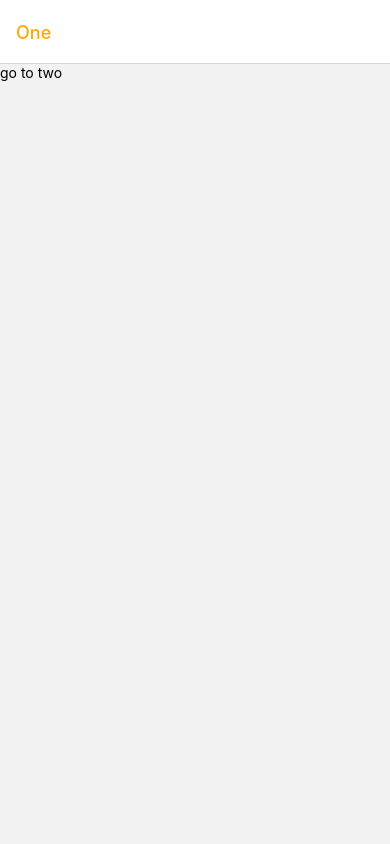
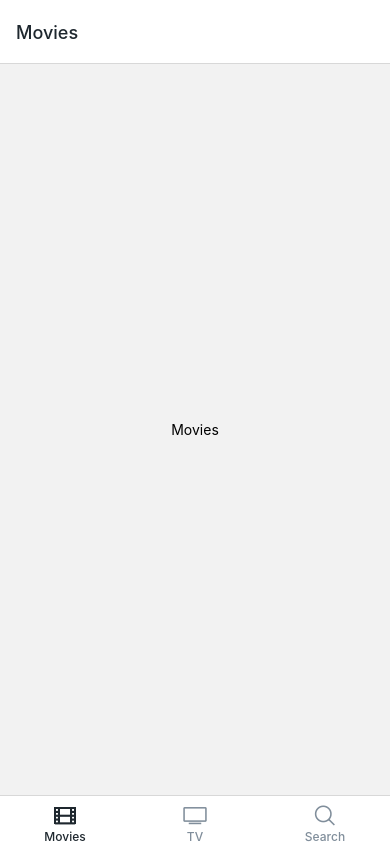
Before and after one commit to FIN443/react-native-masterclass, a React Native app: screen / in a window 390 px wide. Built offline with nearby package versions, Linux system fonts and the light colour scheme.

Commit message:
Stacks and Tabs

```diff
--- a/App.js
+++ b/App.js
@@ -11,6 +11,7 @@ import {
 } from "@react-navigation/native";
 import Tabs from "./navigation/Tabs";
 import Stack from "./navigation/Stack";
+import Root from "./navigation/Root";
 
 const loadFonts = (fonts) => fonts.map((font) => Font.loadAsync(font));
 const loadImages = (images) =>
@@ -41,7 +42,7 @@ export default function App() {
   }
   return (
     <NavigationContainer>
-      <Stack />
+      <Root />
     </NavigationContainer>
   );
 }
--- /dev/null
+++ b/navigation/Root.js
@@ -0,0 +1,14 @@
+import React from "react";
+import { createNativeStackNavigator } from "@react-navigation/native-stack";
+import Stack from "./Stack";
+import Tabs from "./Tabs";
+
+const Nav = createNativeStackNavigator();
+
+const Root = () => (
+  <Nav.Navigator screenOptions={{ presentation: "modal", headerShown: false }}>
+    <Nav.Screen name="Tabs" component={Tabs} />
+    <Nav.Screen name="Stack" component={Stack} />
+  </Nav.Navigator>
+);
+export default Root;
--- a/navigation/Stack.js
+++ b/navigation/Stack.js
@@ -15,9 +15,9 @@ const ScreenTwo = ({ navigation: { navigate } }) => (
     <Text>go to three</Text>
   </TouchableOpacity>
 );
-const ScreenThree = ({ navigation: { setOptions } }) => (
-  <TouchableOpacity onPress={() => setOptions({ title: "Hello!" })}>
-    <Text>Change title</Text>
+const ScreenThree = ({ navigation: { navigate } }) => (
+  <TouchableOpacity onPress={() => navigate("Tabs", { screen: "Search" })}>
+    <Text>Go to search</Text>
   </TouchableOpacity>
 );
 
@@ -32,11 +32,7 @@ const Stack = () => (
   >
     <NativeStack.Screen name="One" component={ScreenOne} />
     <NativeStack.Screen name="Two" component={ScreenTwo} />
-    <NativeStack.Screen
-      name="Three"
-      component={ScreenThree}
-      options={{ presentation: "modal" }}
-    />
+    <NativeStack.Screen name="Three" component={ScreenThree} />
   </NativeStack.Navigator>
 );
 
--- a/navigation/Tabs.js
+++ b/navigation/Tabs.js
@@ -6,6 +6,7 @@ import Search from "../screens/Search";
 import { useColorScheme } from "react-native";
 import colors from "../colors";
 import { Ionicons } from "@expo/vector-icons";
+import Stack from "./Stack";
 
 const Tab = createBottomTabNavigator();
 
--- a/screens/Movies.js
+++ b/screens/Movies.js
@@ -1,9 +1,12 @@
 import React from "react";
-import { View, Text } from "react-native";
+import { TouchableOpacity, View, Text } from "react-native";
 
-const Movies = () => (
-  <View style={{ flex: 1, justifyContent: "center", alignItems: "center" }}>
+const Movies = ({ navigation: { navigate } }) => (
+  <TouchableOpacity
+    onPress={() => navigate("Stack", { screen: "Three" })}
+    style={{ flex: 1, justifyContent: "center", alignItems: "center" }}
+  >
     <Text>Movies</Text>
-  </View>
+  </TouchableOpacity>
 );
 export default Movies;
```
